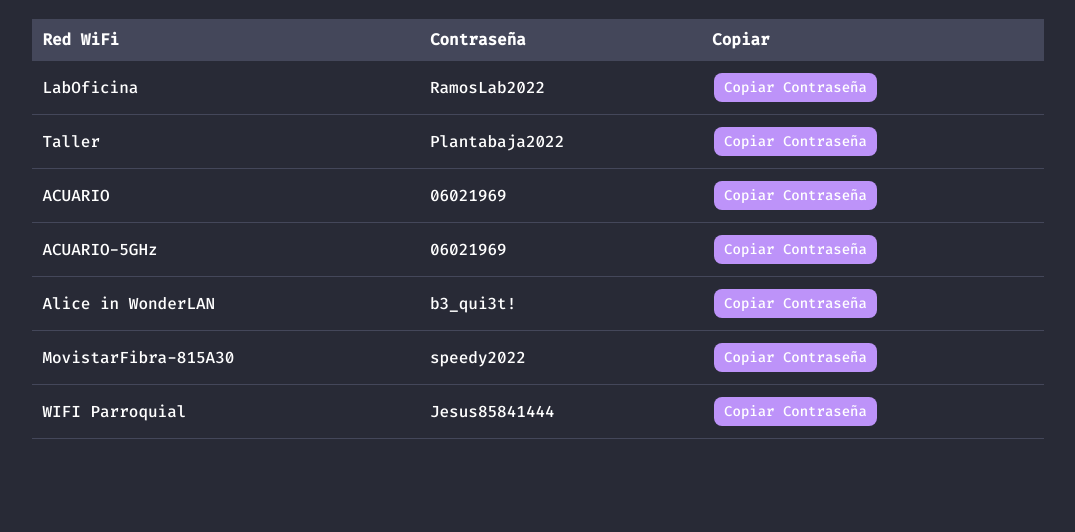
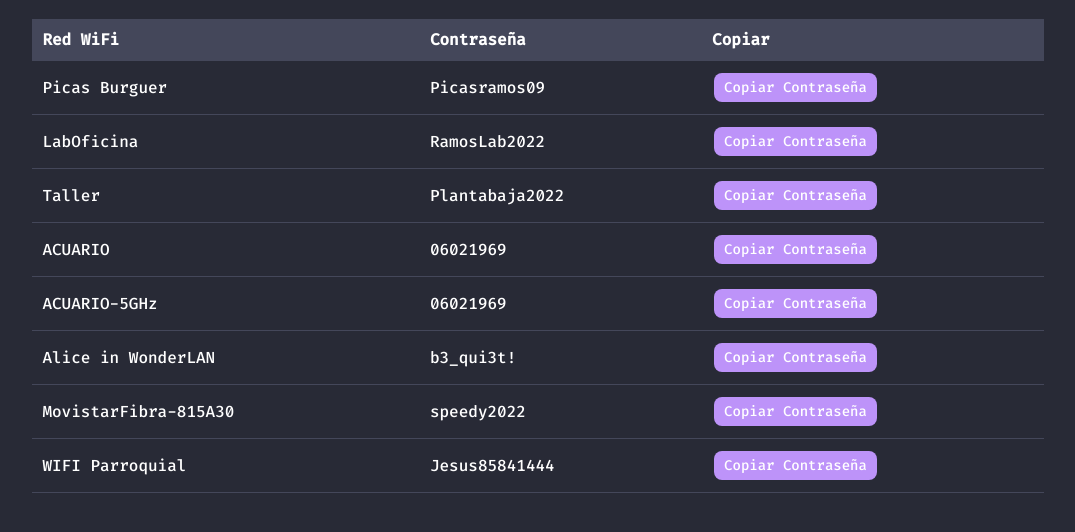
Before and after one commit to facufachin/wifi.facu.gay, a plain HTML site: page index.html in a window 1280 px wide. Shown: the part 66-598 px from the top of the page, without its empty margins (102-1177 px from the left). Drawn offline with Linux system fonts and the light colour scheme.

Commit message:
added Picas Burguer

```diff
--- a/index.html
+++ b/index.html
@@ -18,6 +18,18 @@
         </tr>
       </thead>
       <tbody>
+        <tr>
+          <td>Picas Burguer</td>
+          <td>Picasramos09</td>
+          <td>
+            <button
+              class="copy-button"
+              onclick="copyToClipboard('Picasramos09')"
+            >
+              Copiar Contraseña
+            </button>
+          </td>
+        </tr>
         <tr>
           <td>LabOficina</td>
           <td>RamosLab2022</td>
```
